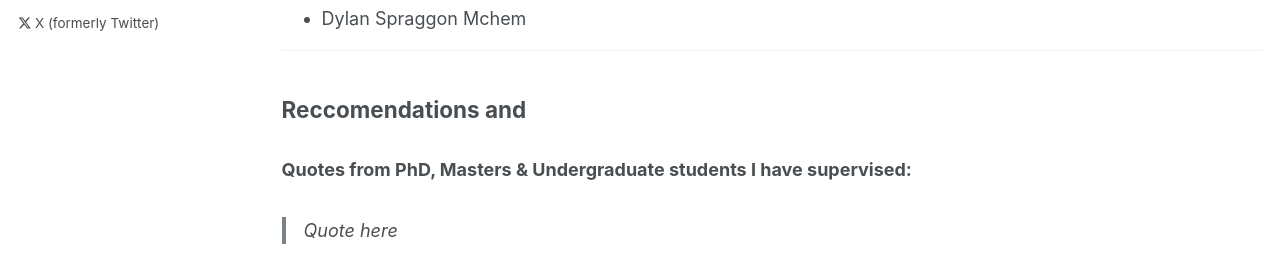
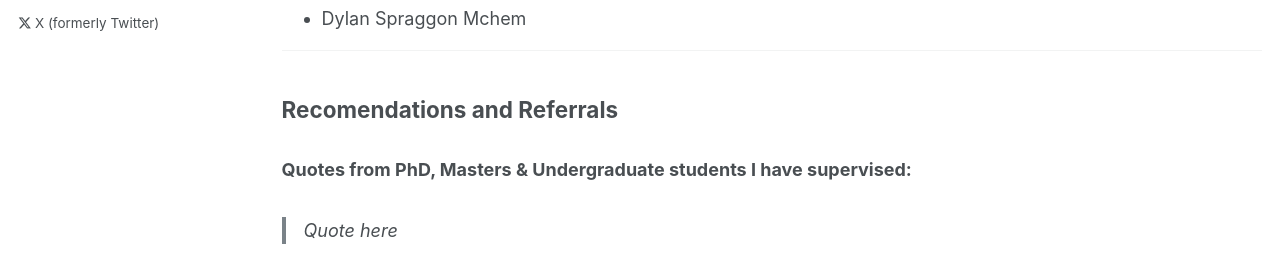
Before and after one commit to fforrester/fforrester.github.io, a Jekyll site: the page built from _pages/teaching.md, in a window 1280 px wide and 1149 px high. Shown: the part 640-920 px from the top of the window. Built offline with Jekyll 4.4.1, drawn with Linux system fonts in a browser that asks for light colours; some web fonts are replaced.

Commit message:
Update teaching.md

```diff
--- a/_pages/teaching.md
+++ b/_pages/teaching.md
@@ -20,7 +20,7 @@ author_profile: true
 - Dylan Spraggon Mchem
 
 ---
-## Reccomendations and
+## Recomendations and Referrals
 
 ### Quotes from PhD, Masters & Undergraduate students I have supervised:
 
```
